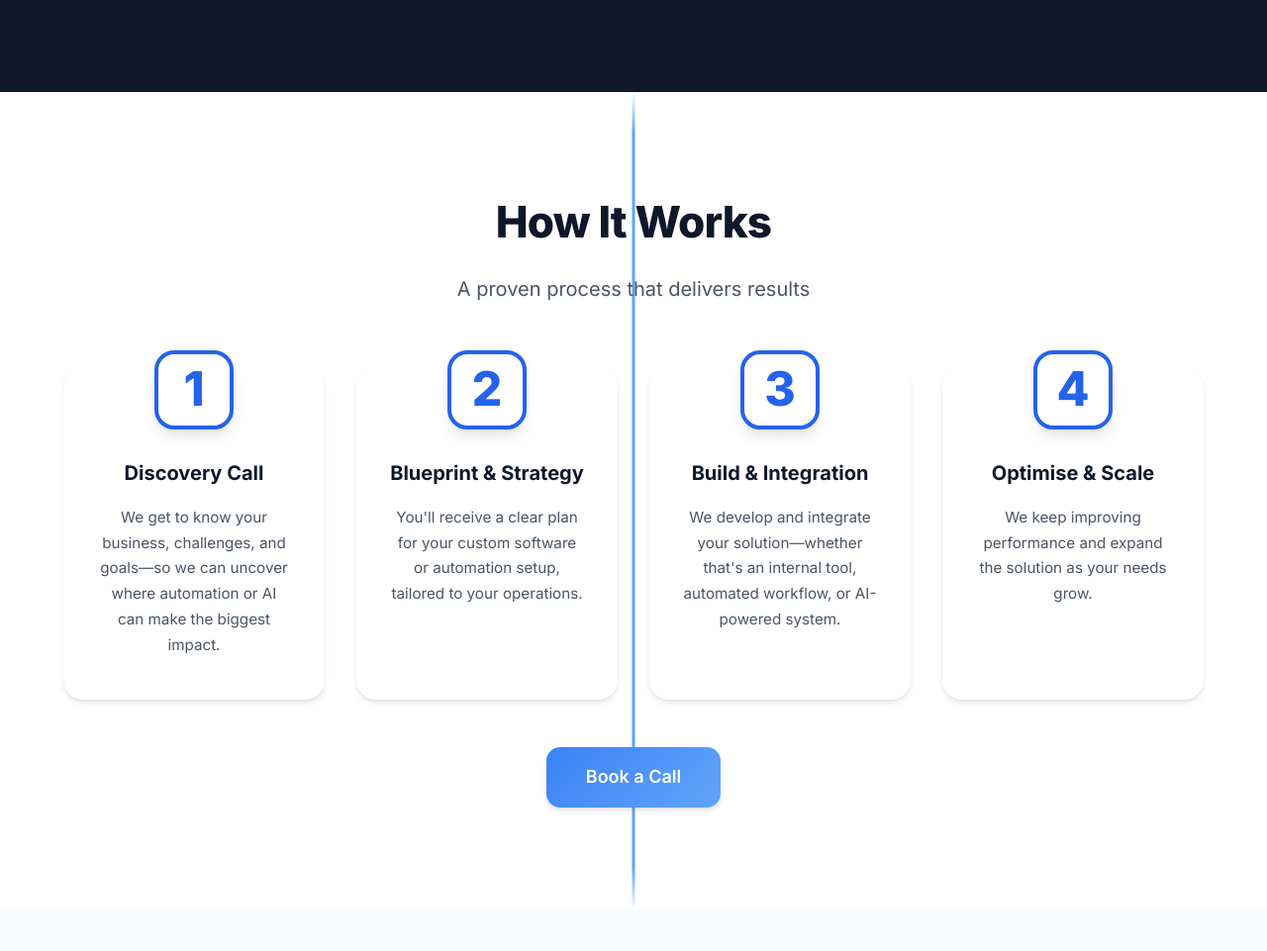
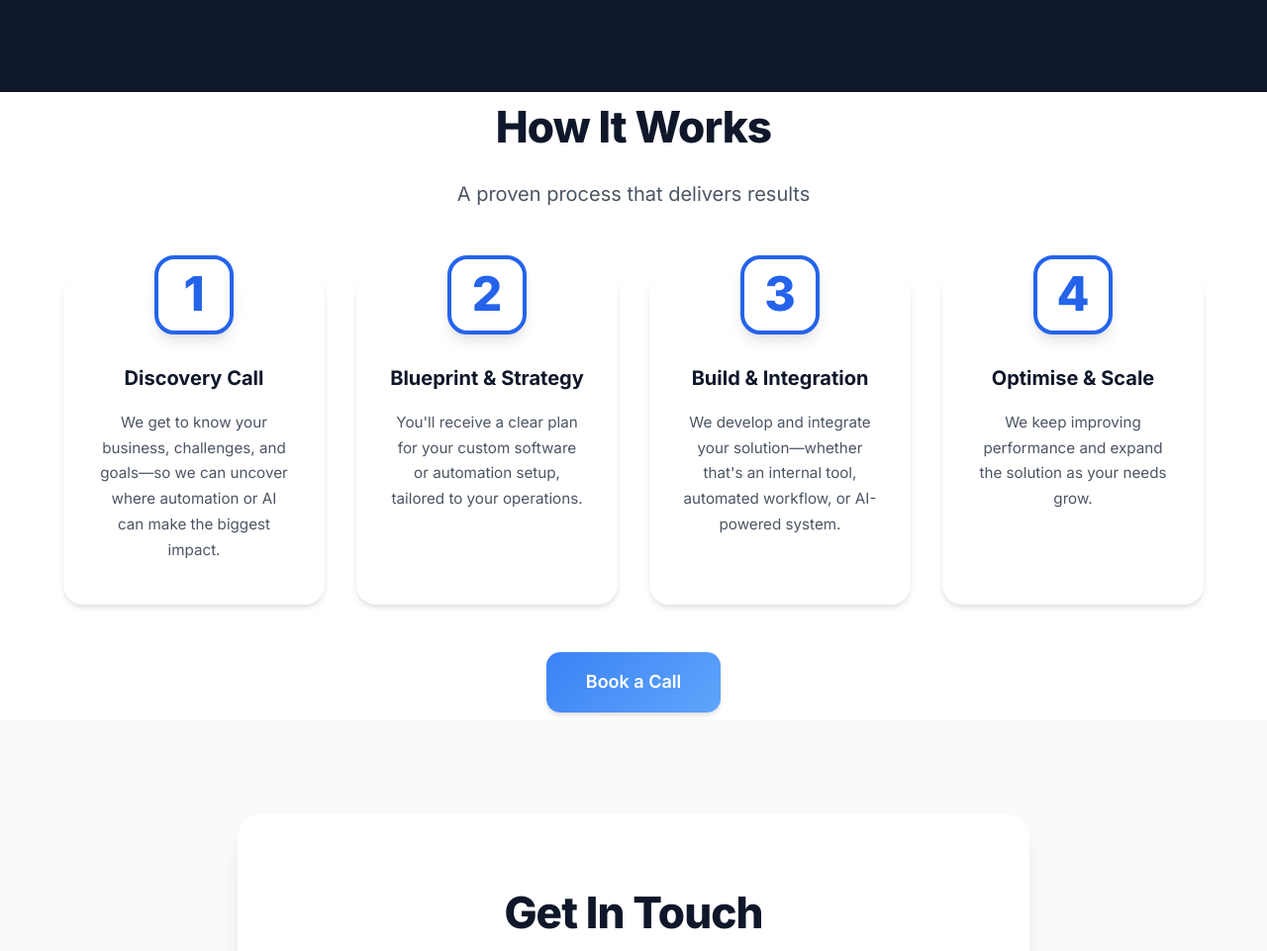
Before and after one commit to trueflow-ai/flovoai, a plain HTML site: page index.html in a window 1280 px wide. Shown: the part 2081-3042 px from the top of the page at 99% size. Drawn offline with Linux system fonts and the light colour scheme.

Commit message:
Update index.html

```diff
--- a/index.html
+++ b/index.html
@@ -90,8 +90,6 @@
     </section>
 
     <!-- How It Works Section -->
-    <section class="section section-with-line">
-        <div class="vertical-line"></div>
         <div class="container">
             <div class="section-header">
                 <h2 class="section-title">How It Works</h2>
```
